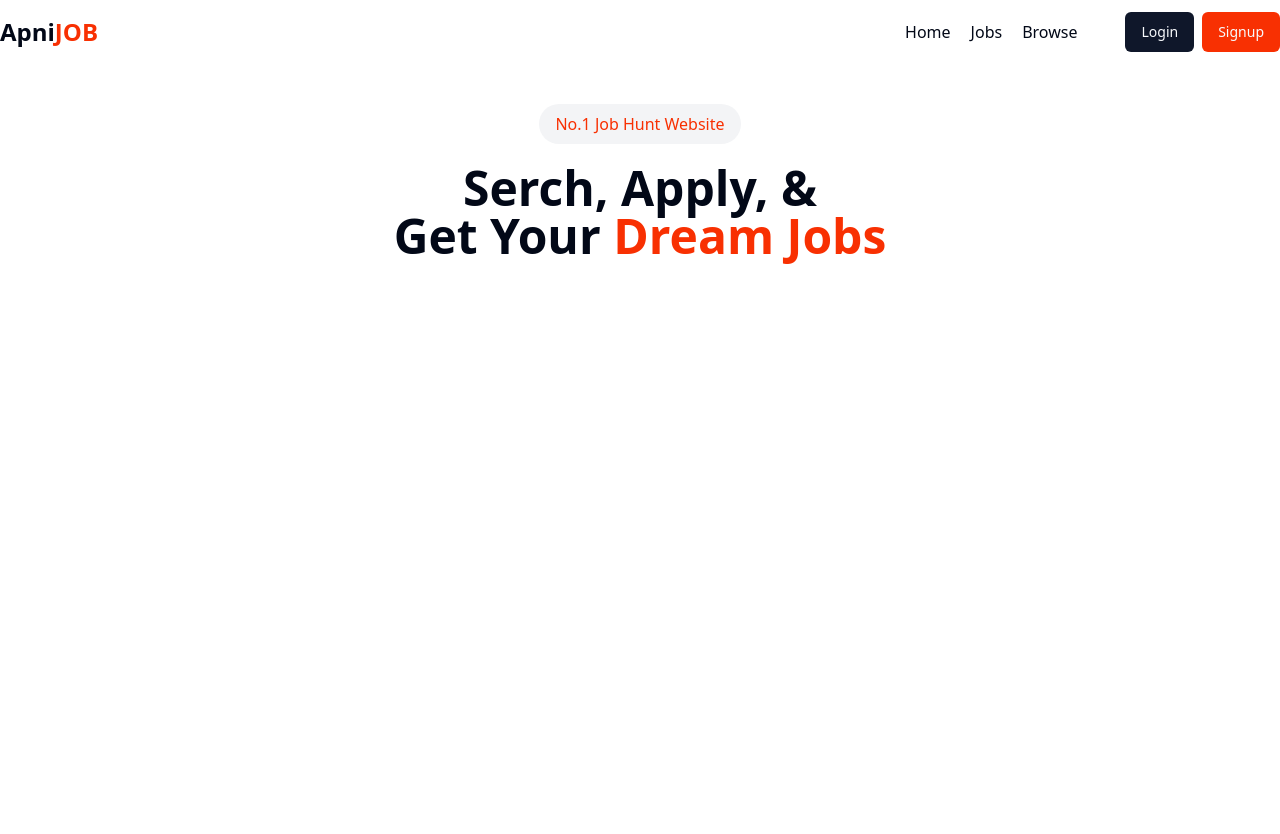
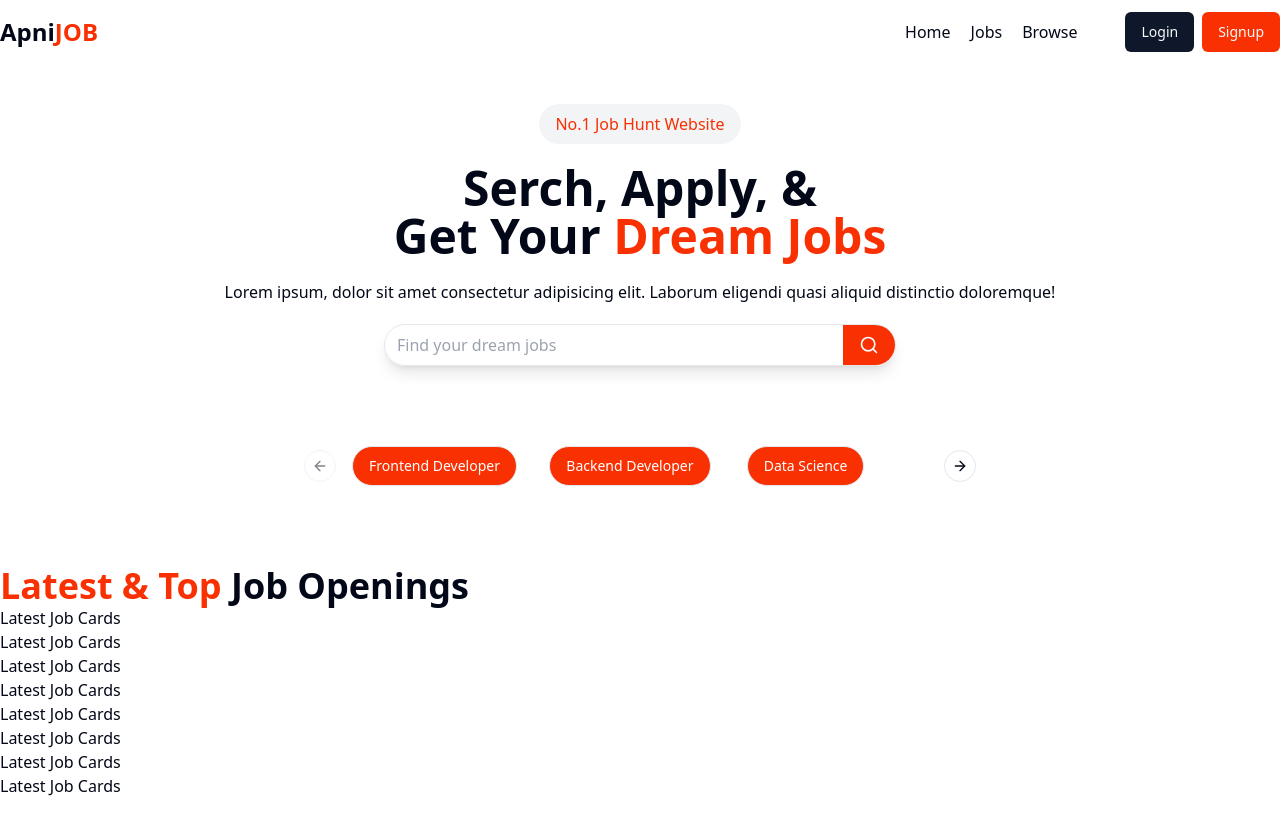
Before and after one commit to legendajar/job-portal-mern, a React (Vite) app in the folder frontend/: page / in a window 1280 px wide. Shown: the top 834 px of the page. Before the commit the page ends 800 px from the top, so only its background shows below. Built offline with nearby package versions, Linux system fonts and the light colour scheme.

Commit message:
chore: Update frontend dependencies and add Embla Carousel for latest job display

```diff
--- a/frontend/package.json
+++ b/frontend/package.json
@@ -19,6 +19,7 @@
     "axios": "^1.7.2",
     "class-variance-authority": "^0.7.0",
     "clsx": "^2.1.1",
+    "embla-carousel-react": "^8.1.7",
     "lucide-react": "^0.417.0",
     "next-themes": "^0.3.0",
     "react": "^18.3.1",
--- /dev/null
+++ b/frontend/src/components/CategoryCarousel/CategoryCarousel.jsx
@@ -0,0 +1,32 @@
+import React from 'react'
+import { Carousel, CarouselContent, CarouselItem, CarouselNext, CarouselPrevious } from '../ui/carousel'
+import { Button } from '../ui/button'
+
+const category = [
+    "Frontend Developer",
+    "Backend Developer",
+    "Data Science",
+    "Graphic Designer",
+    "Full Stack Developer"
+]
+const CategoryCarousel = () => {
+  return (
+    <div>
+        <Carousel className="w-full max-w-xl mx-auto my-20">
+            <CarouselContent>
+                {
+                    category.map((item, index) => (
+                        <CarouselItem key={index} className="md:basis-1/2 lg:basis-1/3">
+                            <Button variant="outline" className="rounded-full bg-[#F83002] text-white">{item}</Button>
+                        </CarouselItem>
+                    ))
+                }
+            </CarouselContent>
+            <CarouselPrevious />
+            <CarouselNext />
+        </Carousel>
+    </div>
+  )
+}
+
+export default CategoryCarousel
--- a/frontend/src/components/HeroSection/HeroSection.jsx
+++ b/frontend/src/components/HeroSection/HeroSection.jsx
@@ -1,4 +1,6 @@
+import { Search } from 'lucide-react'
 import React from 'react'
+import { Button } from '../ui/button'
 
 const HeroSection = () => {
   return (
@@ -8,6 +10,19 @@
                 No.1 Job Hunt Website
             </span>
             <h1 className="text-5xl font-bold">Serch, Apply, & <br /> Get Your <span className='text-[#F83002]'>Dream Jobs</span></h1>
+            <p>
+                Lorem ipsum, dolor sit amet consectetur adipisicing elit. Laborum eligendi quasi aliquid distinctio doloremque!
+            </p>
+            <div className='flex w-[40%] shadow-lg border border-gray-200 pl-3 rounded-full items-center gap-4 mx-auto'>
+                <input
+                    type="text"
+                    placeholder="Find your dream jobs"
+                    className="outline-none border-none w-full"
+                />
+                <Button className='rounded-r-full bg-[#F83002]'>
+                    <Search className='h-5 w-5'/>
+                </Button>
+            </div>
         </div>
     </div>
   )
--- /dev/null
+++ b/frontend/src/components/LatestJobs/LatestJobCards.jsx
@@ -0,0 +1,13 @@
+import React from 'react'
+
+
+
+const LatestJobCards = () => {
+  return (
+    <div>
+        Latest Job Cards
+    </div>
+  )
+}
+
+export default LatestJobCards
--- /dev/null
+++ b/frontend/src/components/LatestJobs/LatestJobs.jsx
@@ -0,0 +1,22 @@
+import React from 'react'
+import LatestJobCards from './LatestJobCards'
+
+
+const randomJobs = [1,2,3,4,5,6,7,8]
+
+const LatestJobs = () => {
+  return (
+    <div className="max-w-7xl mx-auto my-20">
+        <h1 className='text-4xl font-bold'>
+            <span className="text-[#f83002]"> Latest & Top </span> Job Openings
+        </h1>
+        {/* Multiple Job Cards Display */}
+        {
+            randomJobs.map((item, index) => <LatestJobCards /> )
+        }
+    </div>
+  )
+}
+
+
+export default LatestJobs
--- /dev/null
+++ b/frontend/src/components/ui/carousel.jsx
@@ -0,0 +1,193 @@
+import * as React from "react"
+import useEmblaCarousel from "embla-carousel-react";
+import { ArrowLeft, ArrowRight } from "lucide-react"
+
+import { cn } from "@/lib/utils"
+import { Button } from "@/components/ui/button"
+
+const CarouselContext = React.createContext(null)
+
+function useCarousel() {
+  const context = React.useContext(CarouselContext)
+
+  if (!context) {
+    throw new Error("useCarousel must be used within a <Carousel />")
+  }
+
+  return context
+}
+
+const Carousel = React.forwardRef((
+  {
+    orientation = "horizontal",
+    opts,
+    setApi,
+    plugins,
+    className,
+    children,
+    ...props
+  },
+  ref
+) => {
+  const [carouselRef, api] = useEmblaCarousel({
+    ...opts,
+    axis: orientation === "horizontal" ? "x" : "y",
+  }, plugins)
+  const [canScrollPrev, setCanScrollPrev] = React.useState(false)
+  const [canScrollNext, setCanScrollNext] = React.useState(false)
+
+  const onSelect = React.useCallback((api) => {
+    if (!api) {
+      return
+    }
+
+    setCanScrollPrev(api.canScrollPrev())
+    setCanScrollNext(api.canScrollNext())
+  }, [])
+
+  const scrollPrev = React.useCallback(() => {
+    api?.scrollPrev()
+  }, [api])
+
+  const scrollNext = React.useCallback(() => {
+    api?.scrollNext()
+  }, [api])
+
+  const handleKeyDown = React.useCallback((event) => {
+    if (event.key === "ArrowLeft") {
+      event.preventDefault()
+      scrollPrev()
+    } else if (event.key === "ArrowRight") {
+      event.preventDefault()
+      scrollNext()
+    }
+  }, [scrollPrev, scrollNext])
+
+  React.useEffect(() => {
+    if (!api || !setApi) {
+      return
+    }
+
+    setApi(api)
+  }, [api, setApi])
+
+  React.useEffect(() => {
+    if (!api) {
+      return
+    }
+
+    onSelect(api)
+    api.on("reInit", onSelect)
+    api.on("select", onSelect)
+
+    return () => {
+      api?.off("select", onSelect)
+    };
+  }, [api, onSelect])
+
+  return (
+    (<CarouselContext.Provider
+      value={{
+        carouselRef,
+        api: api,
+        opts,
+        orientation:
+          orientation || (opts?.axis === "y" ? "vertical" : "horizontal"),
+        scrollPrev,
+        scrollNext,
+        canScrollPrev,
+        canScrollNext,
+      }}>
+      <div
+        ref={ref}
+        onKeyDownCapture={handleKeyDown}
+        className={cn("relative", className)}
+        role="region"
+        aria-roledescription="carousel"
+        {...props}>
+        {children}
+      </div>
+    </CarouselContext.Provider>)
+  );
+})
+Carousel.displayName = "Carousel"
+
+const CarouselContent = React.forwardRef(({ className, ...props }, ref) => {
+  const { carouselRef, orientation } = useCarousel()
+
+  return (
+    (<div ref={carouselRef} className="overflow-hidden">
+      <div
+        ref={ref}
+        className={cn(
+          "flex",
+          orientation === "horizontal" ? "-ml-4" : "-mt-4 flex-col",
+          className
+        )}
+        {...props} />
+    </div>)
+  );
+})
+CarouselContent.displayName = "CarouselContent"
+
+const CarouselItem = React.forwardRef(({ className, ...props }, ref) => {
+  const { orientation } = useCarousel()
+
+  return (
+    (<div
+      ref={ref}
+      role="group"
+      aria-roledescription="slide"
+      className={cn(
+        "min-w-0 shrink-0 grow-0 basis-full",
+        orientation === "horizontal" ? "pl-4" : "pt-4",
+        className
+      )}
+      {...props} />)
+  );
+})
+CarouselItem.displayName = "CarouselItem"
+
+const CarouselPrevious = React.forwardRef(({ className, variant = "outline", size = "icon", ...props }, ref) => {
+  const { orientation, scrollPrev, canScrollPrev } = useCarousel()
+
+  return (
+    (<Button
+      ref={ref}
+      variant={variant}
+      size={size}
+      className={cn("absolute  h-8 w-8 rounded-full", orientation === "horizontal"
+        ? "-left-12 top-1/2 -translate-y-1/2"
+        : "-top-12 left-1/2 -translate-x-1/2 rotate-90", className)}
+      disabled={!canScrollPrev}
+      onClick={scrollPrev}
+      {...props}>
+      <ArrowLeft className="h-4 w-4" />
+      <span className="sr-only">Previous slide</span>
+    </Button>)
+  );
+})
+CarouselPrevious.displayName = "CarouselPrevious"
+
+const CarouselNext = React.forwardRef(({ className, variant = "outline", size = "icon", ...props }, ref) => {
+  const { orientation, scrollNext, canScrollNext } = useCarousel()
+
+  return (
+    (<Button
+      ref={ref}
+      variant={variant}
+      size={size}
+      className={cn("absolute h-8 w-8 rounded-full", orientation === "horizontal"
+        ? "-right-12 top-1/2 -translate-y-1/2"
+        : "-bottom-12 left-1/2 -translate-x-1/2 rotate-90", className)}
+      disabled={!canScrollNext}
+      onClick={scrollNext}
+      {...props}>
+      <ArrowRight className="h-4 w-4" />
+      <span className="sr-only">Next slide</span>
+    </Button>)
+  );
+})
+CarouselNext.displayName = "CarouselNext"
+
+export { Carousel, CarouselContent, CarouselItem, CarouselPrevious, CarouselNext };
--- a/frontend/src/page/Home/Home.jsx
+++ b/frontend/src/page/Home/Home.jsx
@@ -1,14 +1,17 @@
+import CategoryCarousel from '@/components/CategoryCarousel/CategoryCarousel'
 import HeroSection from '@/components/HeroSection/HeroSection'
+import LatestJobs from '@/components/LatestJobs/LatestJobs'
 import Navbar from '@/components/shared/Navbar/Navbar'
+
 
 const Home = () => {
   return (
     <div>
         <Navbar />
         <HeroSection />
-        {/* <CategoryCarousel />
+        <CategoryCarousel />
         <LatestJobs />
-        <Footer /> */}
+        {/* <Footer /> */}
     </div>
   )
 }
```
Also changed, not shown: 1 other file (tests, documents, lock files or other folders).
